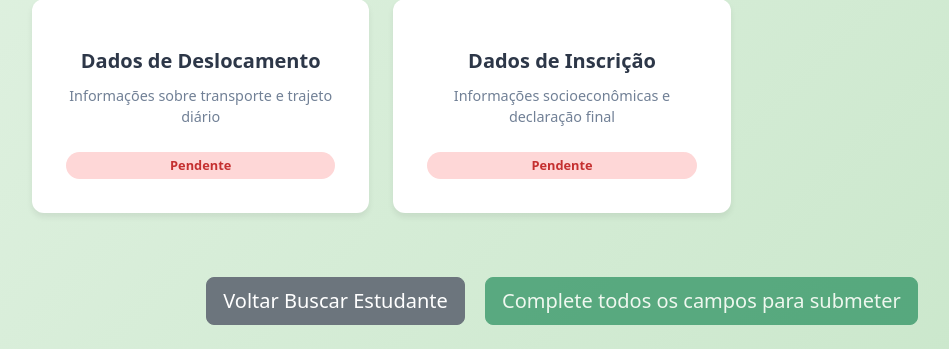
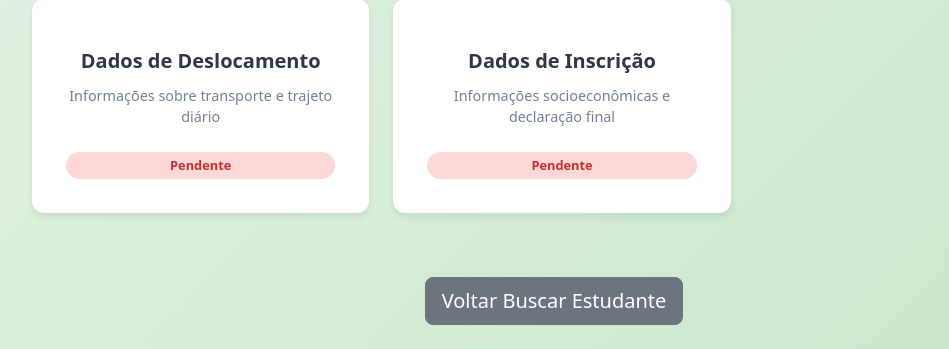
Before and after one commit to qwen-coder-dti-rei-ifpe/refluxo, a Django app: template templates/enrollments/step3_cards.html in a window 1280 px wide. Shown: the part 673-1022 px from the top of the page, without its empty margins (78-1027 px from the left). Run offline with Django 5.2, Linux system fonts and the light colour scheme; the template is opened without the code that fills it, so the values that code supplies are empty; parts of the project's set-up code (start-up, migrations or seed data) failed here and were passed over.

Commit message:
update branch

```diff
--- a/templates/enrollments/step3_cards.html
+++ b/templates/enrollments/step3_cards.html
@@ -307,10 +307,6 @@
             <a href="{% url 'enrollment_submit' enrollment.pk %}" class="btn btn-success btn-lg">
                 <i class="fas fa-paper-plane"></i> Submeter Inscrição
             </a>
-            {% else %}
-            <button class="btn btn-success btn-lg" disabled>
-                <i class="fas fa-lock"></i> Complete todos os campos para submeter
-            </button>
             {% endif %}
         </div>
     </div>
```
Also changed, not shown: 1 other file.
